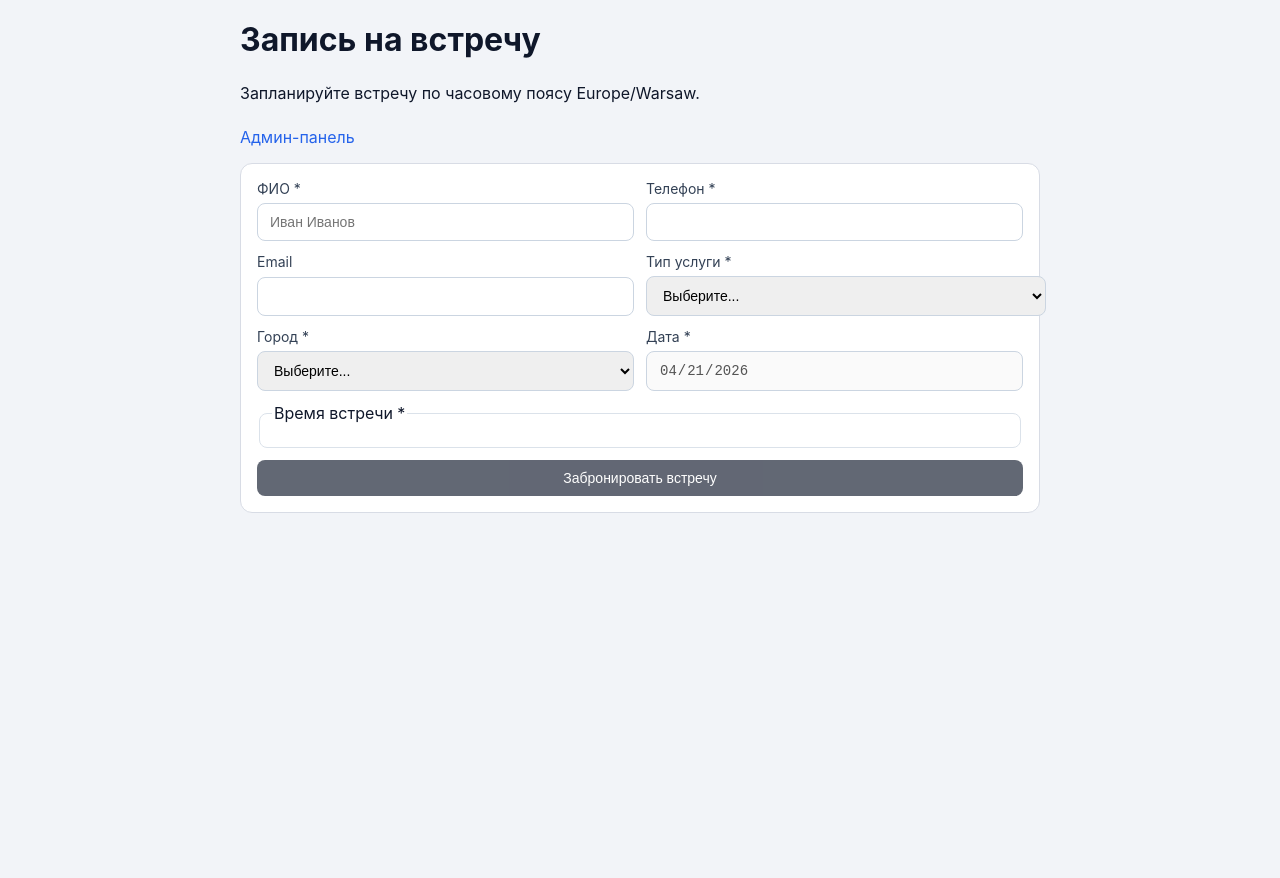
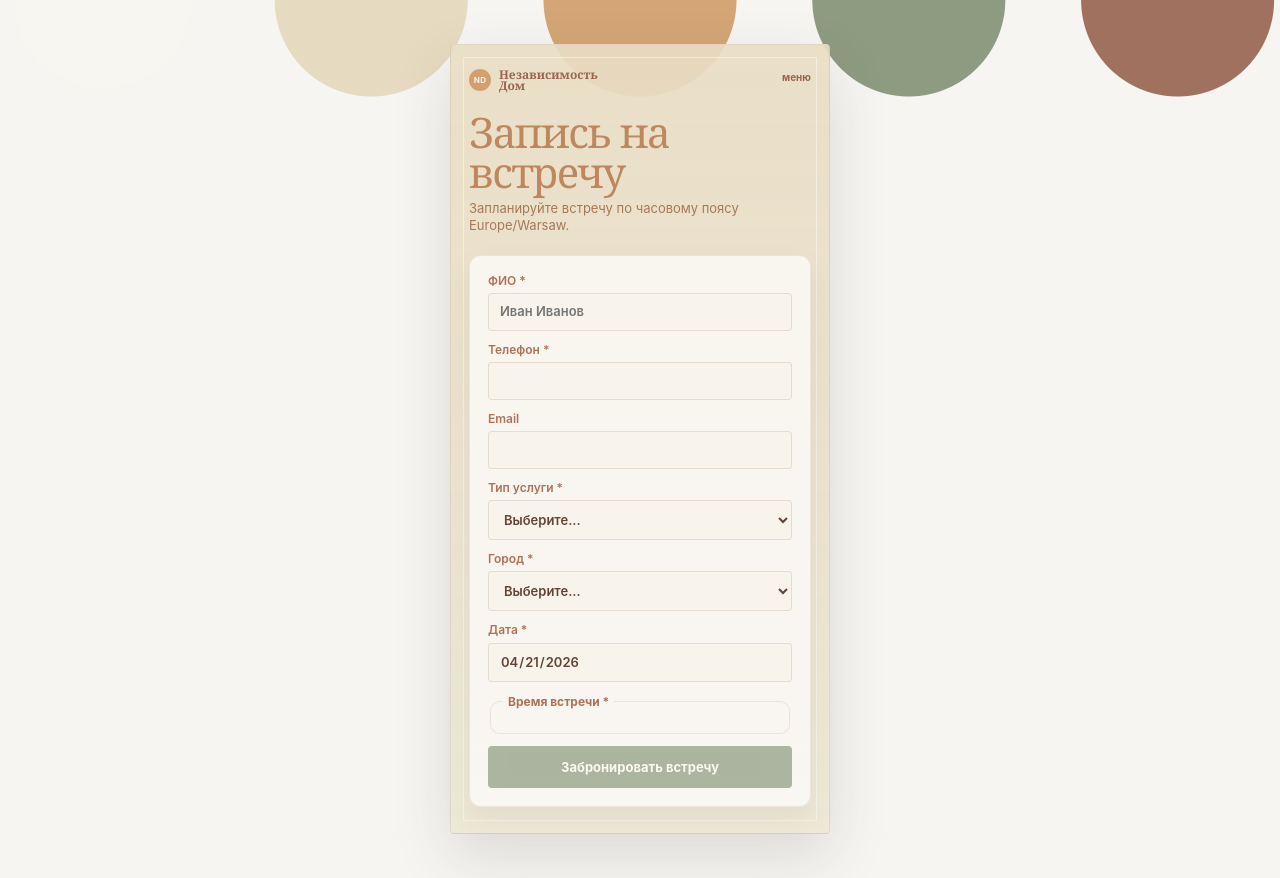
Before and after one commit to Aliaksei-Varabyou/realtor, a React (Vite) app: page / in a window 1280 px wide. Before the commit the page ends 800 px from the top, so only its background shows below. Built offline with nearby package versions, Linux system fonts and the light colour scheme.

Commit message:
feat: figma design

```diff
--- a/src/App.css
+++ b/src/App.css
@@ -1,27 +1,118 @@
 .page {
-  max-width: 840px;
+  width: min(100%, 920px);
+  min-height: 100vh;
   margin: 0 auto;
-  padding: 20px;
+  padding: 44px 20px;
   display: grid;
-  gap: 16px;
+  gap: 18px;
 }
 
+.bookingPage {
+  width: min(100%, 420px);
+  align-content: center;
+}
+
+.bookingPanel {
+  position: relative;
+  display: grid;
+  gap: 20px;
+  padding: 24px 18px 26px;
+  background: linear-gradient(180deg, rgba(232, 220, 195, 0.92), rgba(238, 232, 215, 0.98));
+  border: 1px solid rgba(151, 104, 80, 0.14);
+  border-radius: 4px;
+  box-shadow: 0 22px 60px rgba(74, 58, 46, 0.14);
+}
+
+.bookingPanel::before {
+  content: "";
+  position: absolute;
+  inset: 12px;
+  border: 1px solid rgba(255, 255, 255, 0.46);
+  pointer-events: none;
+}
+
+.brandHeader,
 .header {
   display: grid;
   gap: 8px;
 }
 
+.brandHeader {
+  position: relative;
+  z-index: 1;
+  grid-template-columns: 1fr auto;
+  align-items: start;
+}
+
+.brand {
+  display: inline-flex;
+  align-items: center;
+  gap: 8px;
+  color: #9a654f;
+  font-family: Georgia, "Times New Roman", serif;
+  font-size: 12px;
+  font-weight: 700;
+  line-height: 0.95;
+  text-decoration: none;
+}
+
+.brandMark {
+  width: 22px;
+  height: 22px;
+  display: inline-grid;
+  place-items: center;
+  border-radius: 999px;
+  background: #d3a06d;
+  color: #f8f4eb;
+  font-family: Inter, system-ui, sans-serif;
+  font-size: 8px;
+  letter-spacing: 0.04em;
+}
+
+.menuLink {
+  margin-top: 2px;
+  font-size: 10px;
+}
+
+.heroCopy {
+  position: relative;
+  z-index: 1;
+}
+
+.heroCopy h1 {
+  color: #bf875d;
+  font-family: Georgia, "Times New Roman", serif;
+  font-size: clamp(30px, 9vw, 42px);
+  font-weight: 500;
+  line-height: 0.95;
+  letter-spacing: -0.04em;
+}
+
+.heroCopy p {
+  max-width: 270px;
+  margin: 8px 0 0;
+  color: #a67957;
+  font-size: 13px;
+  line-height: 1.35;
+}
+
 .card {
-  background: #fff;
-  border: 1px solid #d8dce5;
+  position: relative;
+  z-index: 1;
+  background: rgba(250, 248, 243, 0.92);
+  border: 1px solid rgba(154, 101, 79, 0.12);
   border-radius: 12px;
-  padding: 16px;
+  padding: 18px;
   display: grid;
   gap: 12px;
 }
 
+.bookingForm {
+  box-shadow: 0 12px 28px rgba(74, 58, 46, 0.08);
+}
+
 .formGrid {
-  grid-template-columns: repeat(2, minmax(0, 1fr));
+  grid-template-columns: 1fr;
 }
 
 .formGrid > fieldset,
@@ -33,25 +124,59 @@
 
 label {
   display: grid;
-  gap: 6px;
-  font-size: 14px;
-  color: #334155;
+  gap: 5px;
+  color: #b07155;
+  font-size: 12px;
+  font-weight: 600;
+  line-height: 1.2;
 }
 
 input,
 select,
 button {
-  padding: 10px 12px;
-  border-radius: 8px;
-  border: 1px solid #cbd5e1;
-  font-size: 14px;
+  width: 100%;
+  padding: 10px 11px;
+  border-radius: 4px;
+  border: 1px solid rgba(154, 101, 79, 0.18);
+  font: inherit;
+  font-size: 13px;
+}
+
+input,
+select {
+  background: #f8f4eb;
+  color: #624436;
+  outline: none;
+  transition:
+    border-color 150ms ease,
+    box-shadow 150ms ease,
+    background 150ms ease;
+}
+
+input:focus,
+select:focus {
+  background: #fffbf4;
+  border-color: #d09d68;
+  box-shadow: 0 0 0 3px rgba(208, 157, 104, 0.16);
 }
 
 button {
-  background: #0f172a;
-  color: #fff;
+  min-height: 42px;
+  background: #829274;
+  color: #fffaf1;
   border: none;
   cursor: pointer;
+  font-weight: 700;
+  transition:
+    background 150ms ease,
+    transform 150ms ease,
+    box-shadow 150ms ease;
+}
+
+button:hover:not(:disabled) {
+  background: #738467;
+  box-shadow: 0 10px 22px rgba(115, 132, 103, 0.18);
+  transform: translateY(-1px);
 }
 
 button:disabled {
@@ -60,9 +185,17 @@ button:disabled {
 }
 
 .slotSection {
-  border: 1px solid #dbe2ea;
-  border-radius: 8px;
+  border: 1px solid rgba(154, 101, 79, 0.14);
+  border-radius: 10px;
   padding: 12px;
+  color: #a67957;
+}
+
+.slotSection legend {
+  padding: 0 5px;
+  color: #b07155;
+  font-size: 12px;
+  font-weight: 700;
 }
 
 .slots {
@@ -72,39 +205,51 @@ button:disabled {
 }
 
 .slotButton {
-  background: #e2e8f0;
-  color: #0f172a;
+  width: auto;
+  min-height: 36px;
+  background: #e5d8bc;
+  color: #7c5948;
 }
 
 .slotButton.active {
-  background: #0f172a;
-  color: #fff;
+  background: #829274;
+  color: #fffaf1;
 }
 
 .hint {
   margin: 0;
-  color: #475569;
+  color: #8a7a63;
+  font-size: 13px;
 }
 
 .error {
   margin: 0;
-  color: #b91c1c;
+  color: #9a4d3d;
+  font-size: 13px;
 }
 
 .success {
   margin: 0;
-  color: #047857;
+  color: #667b5d;
+  font-size: 13px;
 }
 
 .textLink {
-  color: #2563eb;
+  color: #9a654f;
   text-decoration: none;
+  font-weight: 700;
+}
+
+.textLink:hover {
+  color: #7d4f3c;
 }
 
 .row {
   display: flex;
   align-items: center;
-  gap: 8px;
+  gap: 12px;
+  justify-content: space-between;
+  flex-wrap: wrap;
 }
 
 .tableWrap {
@@ -119,13 +264,43 @@ table {
 
 th,
 td {
-  border: 1px solid #e2e8f0;
+  border: 1px solid rgba(154, 101, 79, 0.14);
   text-align: left;
   padding: 8px;
 }
 
-@media (max-width: 768px) {
-  .formGrid {
-    grid-template-columns: 1fr;
+.adminPage {
+  align-content: start;
+}
+
+.adminPage .header h1,
+.adminPage h2 {
+  color: #bf875d;
+  font-family: Georgia, "Times New Roman", serif;
+  font-weight: 500;
+}
+
+.adminPage .header {
+  padding: 22px;
+  background: rgba(232, 220, 195, 0.86);
+  border: 1px solid rgba(154, 101, 79, 0.12);
+  border-radius: 12px;
+}
+
+.adminPage .card {
+  background: rgba(250, 248, 243, 0.94);
+}
+
+@media (max-width: 560px) {
+  .page {
+    padding: 22px 14px;
+  }
+
+  .bookingPanel {
+    padding: 22px 14px 24px;
+  }
+
+  .card {
+    padding: 14px;
   }
 }
--- a/src/App.tsx
+++ b/src/App.tsx
@@ -166,16 +166,30 @@ function BookingPage() {
   };
 
   return (
-    <main className="page">
-      <header className="header">
-        <h1>Запись на встречу</h1>
-        <p>Запланируйте встречу по часовому поясу Europe/Warsaw.</p>
-        <Link to="/admin" className="textLink">
-          Админ-панель
-        </Link>
-      </header>
+    <main className="page bookingPage">
+      <section className="bookingPanel">
+        <header className="brandHeader">
+          <Link to="/" className="brand">
+            <span className="brandMark" aria-hidden="true">
+              ND
+            </span>
+            <span>
+              Независимость
+              <br />
+              Дом
+            </span>
+          </Link>
+          <Link to="/admin" className="textLink menuLink">
+            меню
+          </Link>
+        </header>
 
-      <form className="card formGrid" onSubmit={submitBooking}>
+        <div className="heroCopy">
+          <h1>Запись на встречу</h1>
+          <p>Запланируйте встречу по часовому поясу Europe/Warsaw.</p>
+        </div>
+
+        <form className="card formGrid bookingForm" onSubmit={submitBooking}>
         <label>
           ФИО *
           <input
@@ -298,7 +312,8 @@ function BookingPage() {
         <button type="submit" disabled={submitting || !form.meetingDateTime}>
           {submitting ? "Бронирование..." : "Забронировать встречу"}
         </button>
-      </form>
+        </form>
+      </section>
     </main>
   );
 }
@@ -387,7 +402,7 @@ function AdminPage() {
 
   if (!adminPassword) {
     return (
-      <main className="page">
+      <main className="page adminPage">
         <header className="header">
           <h1>Admin Login</h1>
           <Link to="/" className="textLink">
@@ -412,7 +427,7 @@ function AdminPage() {
   }
 
   return (
-    <main className="page">
+    <main className="page adminPage">
       <header className="header">
         <h1>Admin Panel</h1>
         <div className="row">
--- a/src/index.css
+++ b/src/index.css
@@ -5,8 +5,15 @@
 body {
   margin: 0;
   font-family: Inter, system-ui, -apple-system, Segoe UI, Roboto, sans-serif;
-  background: #f2f4f8;
-  color: #0f172a;
+  background:
+    radial-gradient(circle at 8% 0%, rgba(247, 246, 240, 0.95) 0 88px, transparent 89px),
+    radial-gradient(circle at 29% 0%, rgba(229, 216, 188, 0.92) 0 96px, transparent 97px),
+    radial-gradient(circle at 50% 0%, rgba(208, 157, 104, 0.9) 0 96px, transparent 97px),
+    radial-gradient(circle at 71% 0%, rgba(130, 146, 116, 0.9) 0 96px, transparent 97px),
+    radial-gradient(circle at 92% 0%, rgba(150, 99, 78, 0.9) 0 96px, transparent 97px),
+    #f6f5f2;
+  background-repeat: no-repeat;
+  color: #624436;
 }
 
 #root {
```
